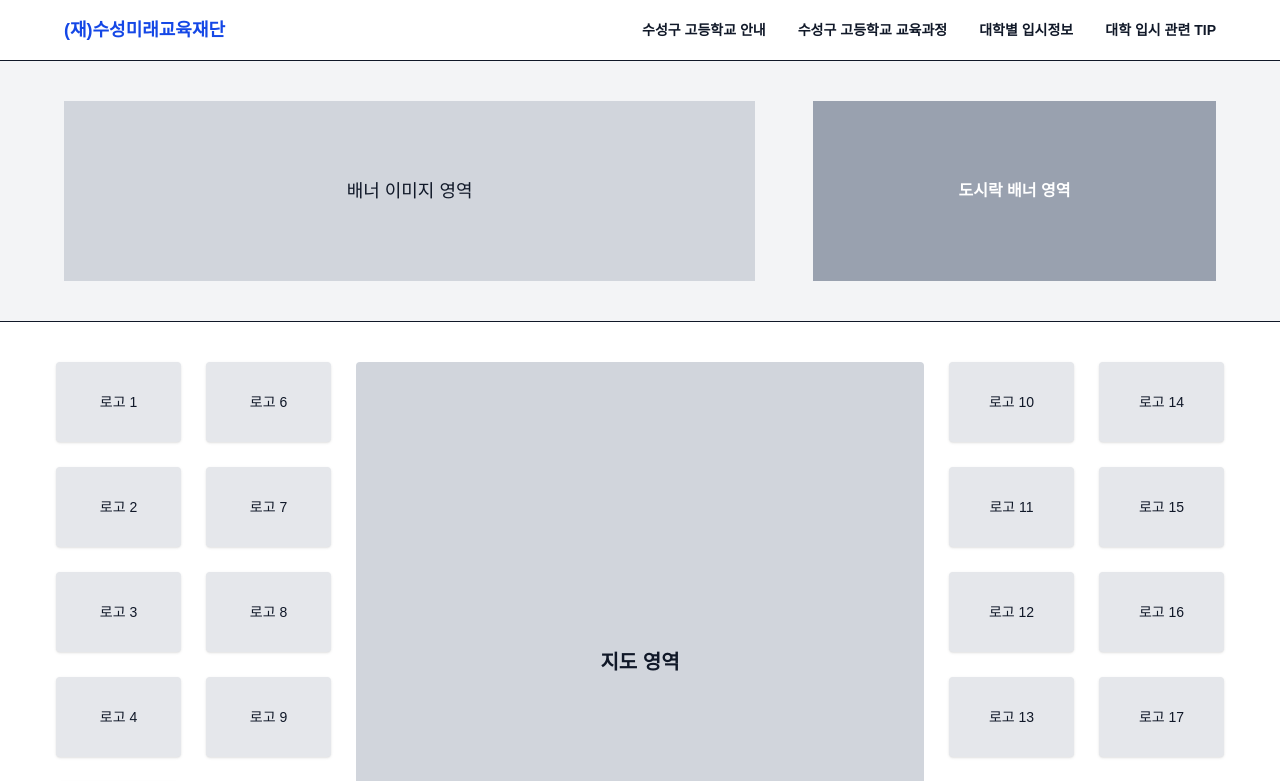
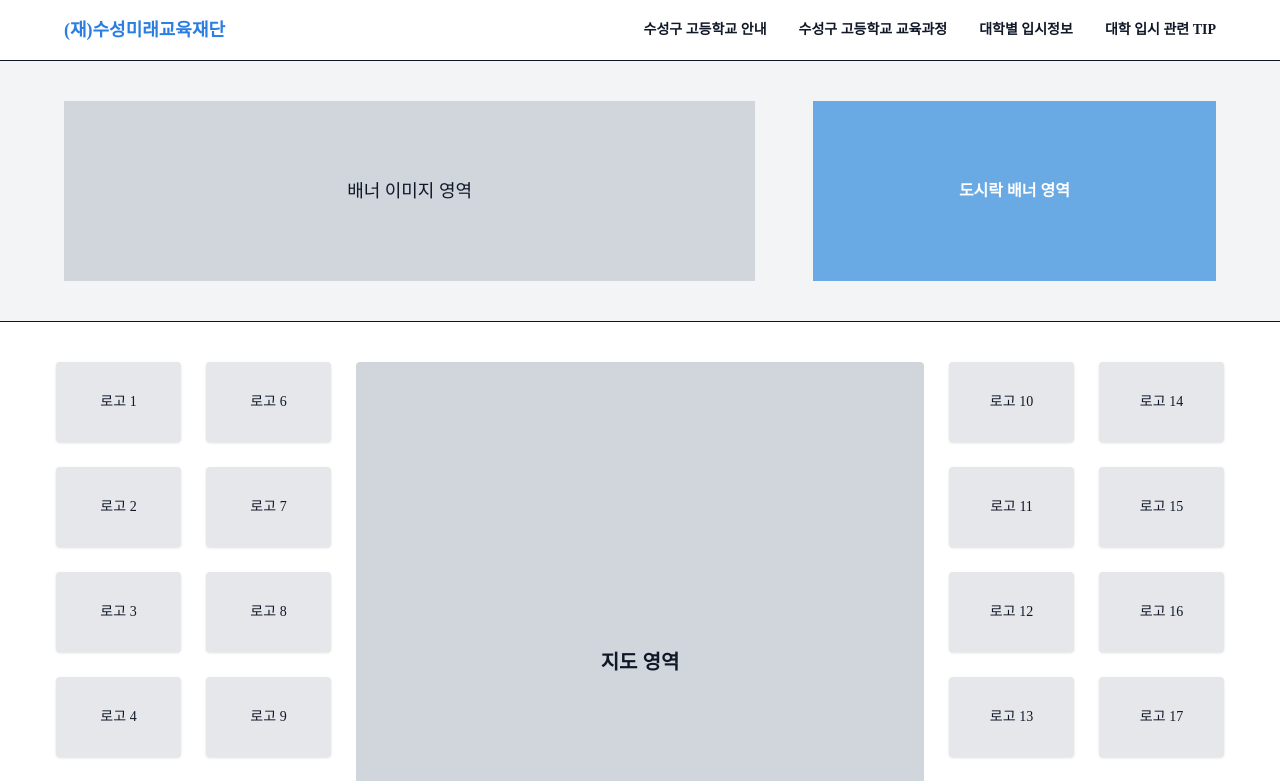
Before and after one commit to jinhwan12345/school-fair, a Next.js app: page / in a window 1280 px wide. Shown: the top 781 px of the page. Built offline with nearby package versions, Linux system fonts and the light colour scheme.

Commit message:
update home page

```diff
--- a/src/app/page.tsx
+++ b/src/app/page.tsx
@@ -1,10 +1,12 @@
 "use client";
-import { useState, useEffect, useRef } from "react";
+
+import { useEffect, useRef } from "react";
+import Header from "@/components/Header"; // ✅ 공용 헤더 import
 
 export default function Home() {
-  const [menuOpen, setMenuOpen] = useState(false);
   const scrollRef = useRef<HTMLDivElement>(null);
 
+  // 유관기관 슬라이드 애니메이션
   useEffect(() => {
     const scrollContainer = scrollRef.current;
     if (!scrollContainer) return;
@@ -26,68 +28,42 @@ export default function Home() {
   }, []);
 
   return (
-    <main className="flex flex-col items-center bg-white text-gray-900">
-      {/* 헤더 */}
-      <header className="w-full border-b bg-white shadow-sm">
-        <div className="max-w-[1200px] mx-auto flex justify-between items-center py-4 px-6">
-          <div className="font-bold text-lg text-blue-700">(재)수성미래교육재단</div>
+    <main className="flex flex-col items-center bg-white text-gray-900 font-['Noto_Sans_KR']">
+      {/* ✅ 공용 헤더 */}
+      <Header />
 
-          {/* 데스크톱 메뉴 */}
-          <nav className="hidden md:flex space-x-8 text-sm font-semibold">
-            <a href="#" className="hover:text-blue-600">수성구 고등학교 안내</a>
-            <a href="#" className="hover:text-blue-600">수성구 고등학교 교육과정</a>
-            <a href="#" className="hover:text-blue-600">대학별 입시정보</a>
-            <a href="#" className="hover:text-blue-600">대학 입시 관련 TIP</a>
-          </nav>
-
-          {/* 모바일 메뉴 버튼 */}
-          <button
-            className="md:hidden text-gray-700 border rounded px-3 py-1"
-            onClick={() => setMenuOpen(!menuOpen)}
-          >
-            메뉴
-          </button>
-        </div>
-
-        {/* 모바일 메뉴 펼침 */}
-        {menuOpen && (
-          <div className="md:hidden bg-gray-50 border-t text-sm font-medium text-center py-3 space-y-2">
-            <a href="#" className="block hover:text-blue-600">수성구 고등학교 안내</a>
-            <a href="#" className="block hover:text-blue-600">수성구 고등학교 교육과정</a>
-            <a href="#" className="block hover:text-blue-600">대학별 입시정보</a>
-            <a href="#" className="block hover:text-blue-600">대학 입시 관련 TIP</a>
-          </div>
-        )}
-      </header>
-
-      {/* 메인 배너 */}
+      {/* ===================== 메인 배너 ===================== */}
       <section className="w-full bg-gray-100 py-10 border-b">
         <div className="max-w-[1200px] mx-auto flex flex-col md:flex-row items-center justify-between px-6 gap-[25px]">
           <div className="w-full md:w-[60%] h-[180px] bg-gray-300 flex items-center justify-center text-lg font-medium">
             배너 이미지 영역
           </div>
-          <div className="w-full md:w-[35%] h-[180px] bg-gray-400 flex items-center justify-center text-white font-semibold">
+          <div className="w-full md:w-[35%] h-[180px] bg-[#6AAAE4] flex items-center justify-center text-white font-semibold">
             도시락 배너 영역
           </div>
         </div>
       </section>
 
-      {/* 본문 콘텐츠 */}
+      {/* ===================== 본문 콘텐츠 ===================== */}
       <section className="max-w-[1200px] mx-auto py-10 px-4 flex justify-between items-start gap-[25px]">
-        {/* 왼쪽 2열 (5개 + 4개) */}
+        {/* 왼쪽 (5 + 4) */}
         <div className="flex gap-[25px]">
-          {/* 첫 번째 열 (5개) */}
           <div className="flex flex-col gap-[25px]">
             {[...Array(5)].map((_, i) => (
-              <div key={i} className="w-[125px] h-[80px] bg-gray-200 flex items-center justify-center rounded text-sm shadow-sm">
+              <div
+                key={i}
+                className="w-[125px] h-[80px] bg-gray-200 flex items-center justify-center rounded text-sm shadow-sm hover:bg-[#F3DB48] hover:scale-105 transition-all"
+              >
                 로고 {i + 1}
               </div>
             ))}
           </div>
-          {/* 두 번째 열 (4개) */}
           <div className="flex flex-col gap-[25px]">
             {[...Array(4)].map((_, i) => (
-              <div key={i + 5} className="w-[125px] h-[80px] bg-gray-200 flex items-center justify-center rounded text-sm shadow-sm">
+              <div
+                key={i + 5}
+                className="w-[125px] h-[80px] bg-gray-200 flex items-center justify-center rounded text-sm shadow-sm hover:bg-[#F3DB48] hover:scale-105 transition-all"
+              >
                 로고 {i + 6}
               </div>
             ))}
@@ -99,20 +75,24 @@ export default function Home() {
           지도 영역
         </div>
 
-        {/* 오른쪽 2열 (4개 + 4개) */}
+        {/* 오른쪽 (4 + 4) */}
         <div className="flex gap-[25px]">
-          {/* 세 번째 열 */}
           <div className="flex flex-col gap-[25px]">
             {[...Array(4)].map((_, i) => (
-              <div key={i + 9} className="w-[125px] h-[80px] bg-gray-200 flex items-center justify-center rounded text-sm shadow-sm">
+              <div
+                key={i + 9}
+                className="w-[125px] h-[80px] bg-gray-200 flex items-center justify-center rounded text-sm shadow-sm hover:bg-[#F3DB48] hover:scale-105 transition-all"
+              >
                 로고 {i + 10}
               </div>
             ))}
           </div>
-          {/* 네 번째 열 */}
           <div className="flex flex-col gap-[25px]">
             {[...Array(4)].map((_, i) => (
-              <div key={i + 13} className="w-[125px] h-[80px] bg-gray-200 flex items-center justify-center rounded text-sm shadow-sm">
+              <div
+                key={i + 13}
+                className="w-[125px] h-[80px] bg-gray-200 flex items-center justify-center rounded text-sm shadow-sm hover:bg-[#F3DB48] hover:scale-105 transition-all"
+              >
                 로고 {i + 14}
               </div>
             ))}
@@ -120,14 +100,14 @@ export default function Home() {
         </div>
       </section>
 
-      {/* 유관기관 슬라이드 */}
+      {/* ===================== 유관기관 슬라이드 ===================== */}
       <section className="hidden lg:block w-full bg-gray-100 py-8 border-t border-b">
         <div className="max-w-[1200px] mx-auto overflow-hidden" ref={scrollRef}>
           <div className="flex gap-[25px] w-max">
             {[...Array(10)].map((_, i) => (
               <div
                 key={i}
-                className="w-[150px] h-[80px] bg-gray-300 flex items-center justify-center rounded-md font-semibold text-gray-700 flex-shrink-0"
+                className="w-[150px] h-[80px] bg-gray-300 flex items-center justify-center rounded-md font-semibold text-gray-700 flex-shrink-0 hover:bg-[#F3DB48] transition-all"
               >
                 유관기관 {i + 1}
               </div>
@@ -136,11 +116,15 @@ export default function Home() {
         </div>
       </section>
 
-      {/* 푸터 */}
-      <footer className="w-full bg-blue-900 text-white text-xs md:text-sm py-6 mt-8">
+      {/* ===================== 푸터 ===================== */}
+      <footer className="w-full bg-[#2A7DE1] text-white text-xs md:text-sm py-6 mt-8">
         <div className="max-w-[1200px] mx-auto text-center leading-6 px-4 md:px-6">
-          <p>[42027] 대구광역시 수성구 달구벌대로 2451(범어동) 범어도서관 5층 대표전화: 053)668-7311 / 팩스: 053)668-7399</p>
-          <p className="mt-1">COPYRIGHT © Suseong Future Education Foundation. All Rights Reserved.</p>
+          <p>
+            [42027] 대구광역시 수성구 달구벌대로 2451(범어동) 범어도서관 5층 대표전화: 053)668-7311 / 팩스: 053)668-7399
+          </p>
+          <p className="mt-1">
+            COPYRIGHT © Suseong Future Education Foundation. All Rights Reserved.
+          </p>
         </div>
       </footer>
     </main>
--- /dev/null
+++ b/src/components/Header.tsx
@@ -0,0 +1,48 @@
+"use client";
+import Link from "next/link";
+import { useState } from "react";
+
+export default function Header() {
+  const [menuOpen, setMenuOpen] = useState(false);
+
+  return (
+    <header className="w-full border-b bg-white shadow-sm">
+      <div className="max-w-[1200px] mx-auto flex justify-between items-center py-4 px-6">
+        {/* 로고 클릭 시 홈으로 이동 */}
+        <Link href="/" className="font-bold text-lg text-[#2A7DE1] hover:opacity-80">
+          (재)수성미래교육재단
+        </Link>
+
+        {/* 데스크톱 메뉴 */}
+        <nav className="hidden md:flex space-x-8 text-sm font-semibold">
+          <Link href="/schools_info" className="hover:text-[#2A7DE1]">
+            수성구 고등학교 안내
+          </Link>
+          <a href="#" className="hover:text-[#2A7DE1]">수성구 고등학교 교육과정</a>
+          <a href="#" className="hover:text-[#2A7DE1]">대학별 입시정보</a>
+          <a href="#" className="hover:text-[#2A7DE1]">대학 입시 관련 TIP</a>
+        </nav>
+
+        {/* 모바일 메뉴 버튼 */}
+        <button
+          className="md:hidden text-gray-700 border rounded px-3 py-1"
+          onClick={() => setMenuOpen(!menuOpen)}
+        >
+          메뉴
+        </button>
+      </div>
+
+      {/* 모바일 메뉴 */}
+      {menuOpen && (
+        <div className="md:hidden bg-gray-50 border-t text-sm font-medium text-center py-3 space-y-2">
+          <Link href="/schools_info" className="block hover:text-[#2A7DE1]">
+            수성구 고등학교 안내
+          </Link>
+          <a href="#" className="block hover:text-[#2A7DE1]">수성구 고등학교 교육과정</a>
+          <a href="#" className="block hover:text-[#2A7DE1]">대학별 입시정보</a>
+          <a href="#" className="block hover:text-[#2A7DE1]">대학 입시 관련 TIP</a>
+        </div>
+      )}
+    </header>
+  );
+}
```
Also changed, not shown: src/app/schools_info/page.tsx (renamed from src/app/schools_info.tsx, +18 -14 lines).
